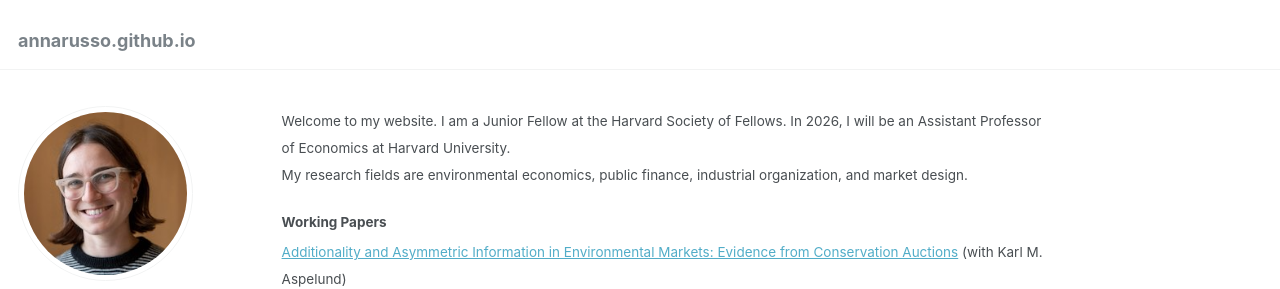
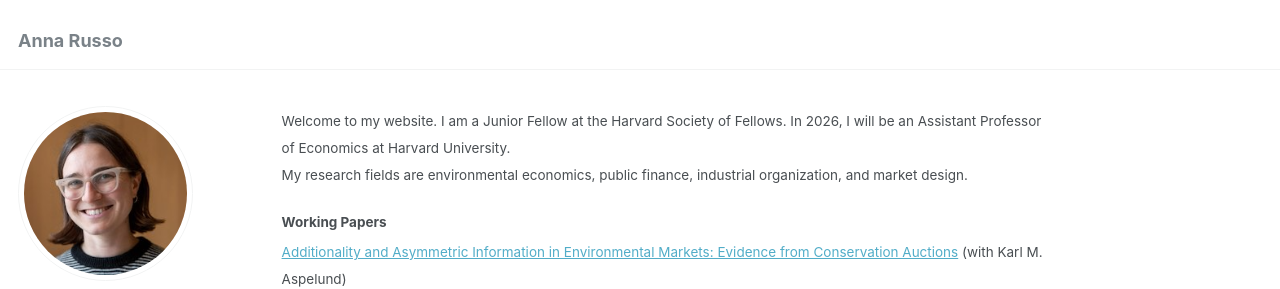
Before and after one commit to annarusso/annarusso.github.io, a Jekyll site: the page built from _pages/about.md, in a window 1280 px wide. Shown: the top 289 px of the page. Built offline with Jekyll 4.4.1, drawn with Linux system fonts in a browser that asks for light colours.

Commit message:
Update _config.yml

```diff
--- a/_config.yml
+++ b/_config.yml
@@ -8,7 +8,7 @@
 
 # Basic Site Settings
 locale                   : "en-US"
-title                    : # Anna Russo
+title                    : "Anna Russo"
 title_separator          : "-"
 name                     : &name "Anna Russo"
 description              : &description "personal description"
```
